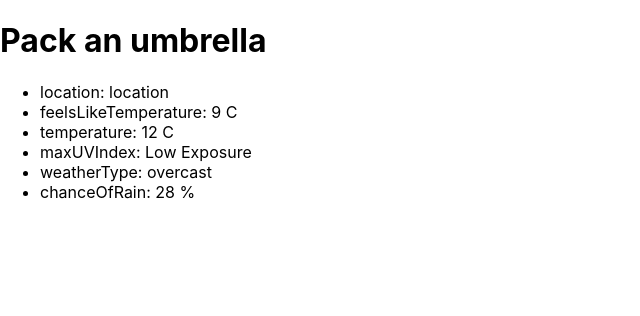
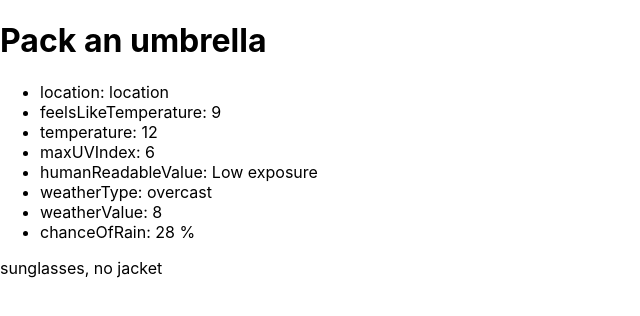
Before and after one commit to Pack-An-Umbrella/weather-app-frontend, a React (Create React App) app: page / in a window 1280 px wide. Shown: the top 316 px of the page, without its empty margins (0-640 px from the left). Built offline with nearby package versions, Linux system fonts and the light colour scheme.

Commit message:
Add weather recommendation function

```diff
--- a/src/App.js
+++ b/src/App.js
@@ -1,17 +1,17 @@
 import React from 'react';
 import WeatherComponent from './components/WeatherComponent';
-// import logo from './logo.svg';
-// import './App.css';
 
 class App extends React.Component {
 
   state = {
     weatherParameters: {
             location: "location",
-            feelsLikeTemperature: "9 C",
-            temperature: "12 C",
-            maxUVIndex: "Low Exposure",
+            feelsLikeTemperature: 9,
+            temperature: 12,
+            maxUVIndex: 6,
+            humanReadableValue: 'Low exposure',
             weatherType: "overcast",
+            weatherValue: 8,
             chanceOfRain: "28 %"
 
         }
@@ -21,12 +21,32 @@ class App extends React.Component {
 
 
 
+uvRecommendation = (uvMax) => {
+  if (uvMax >= 3) {
+      return "sunglasses";
+  } else {
+      return "";
+  }
+}
+
+
+generateRecommendation = (weatherForecast) => {
+  let recommendations = [];
+
+
+  recommendations.push(this.uvRecommendation(weatherForecast.maxUVIndex));
+  recommendations.push("no jacket");
+  recommendations.push("");
+
+  return recommendations.filter(fil => fil.length > 0).join(", ");
+}
+
 render() {
   return (
     <div className="container">
     <h1>Pack an umbrella</h1>
     <WeatherComponent allWeather={this.state.weatherParameters}/>
-
+    {this.generateRecommendation(this.state.weatherParameters)}
     </div>
   );
 }
@@ -43,31 +63,6 @@ render() {
 
 
 
-
-
-
-
-
-
-
-  // return (
-  //   <div className="App">
-  //     <header className="App-header">
-  //       <img src={logo} className="App-logo" alt="logo" />
-  //       <p>
-  //         Edit <code>src/App.js</code> and save to reload.
-  //       </p>
-  //       <a
-  //         className="App-link"
-  //         href="https://reactjs.org"
-  //         target="_blank"
-  //         rel="noopener noreferrer"
-  //       >
-  //         Learn React
-  //       </a>
-  //     </header>
-  //   </div>
-  // );
 }
 
 export default App;
```
Also changed, not shown: src/recommendation/Recommendations.js (added, +24 -0 lines).
